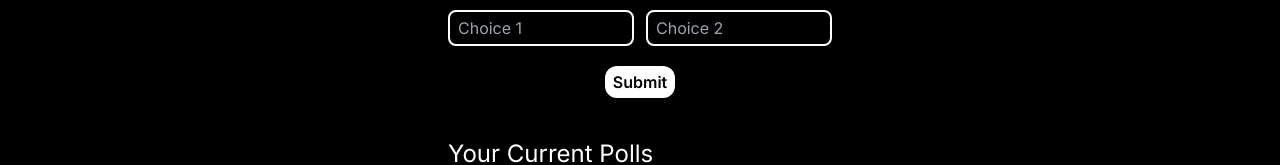
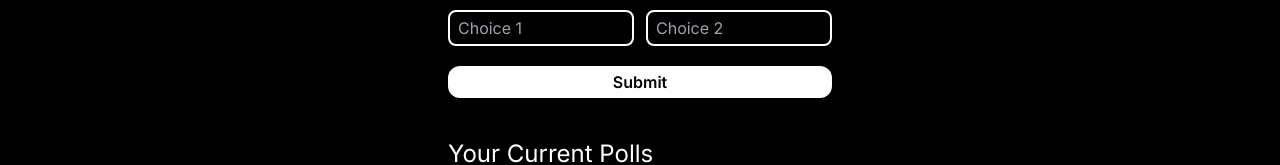
Before and after one commit to Arukuen/poll-system, a Next.js app: page /dashboard in a window 1280 px wide. Shown: the part 375-540 px from the top of the page. Built offline with nearby package versions, Linux system fonts and the light colour scheme; no server answers; the database is empty; sample sign-in values are in the browser's storage.

Commit message:
fix: rename to more appropriate variable

```diff
--- a/app/components/create-poll-form.tsx
+++ b/app/components/create-poll-form.tsx
@@ -27,9 +27,9 @@ export default function CreatePollForm(user: User) {
 
   async function handleSubmit(event: React.FormEvent<HTMLFormElement>) {
     event.preventDefault();
-    const userRef = collection(db, 'users', user.id, 'polls');
+    const pollRef = collection(db, 'users', user.id, 'polls');
 
-    await addDoc(userRef, {
+    await addDoc(pollRef, {
       title: title,
       question: question,
       choices: choices,
@@ -66,7 +66,7 @@ export default function CreatePollForm(user: User) {
             )
           )}
         </div>
-        <button className='bg-white text-black font-semibold rounded-xl px-2 py-1 mx-2 hover:bg-slate-200' type='submit'>Submit</button>
+        <button className='w-full bg-white text-black font-semibold rounded-xl px-2 py-1 hover:bg-slate-200' type='submit'>Submit</button>
       </div>
     </form>
   )
```
